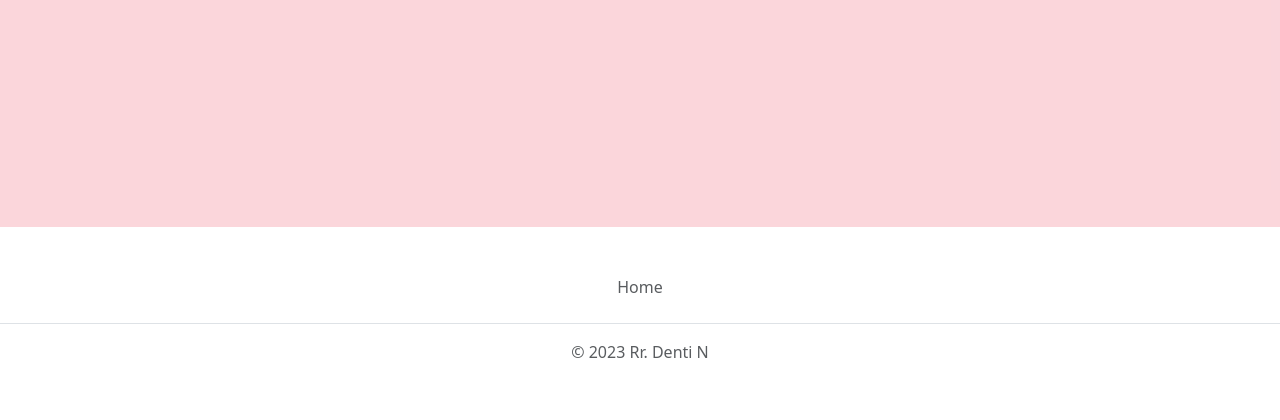
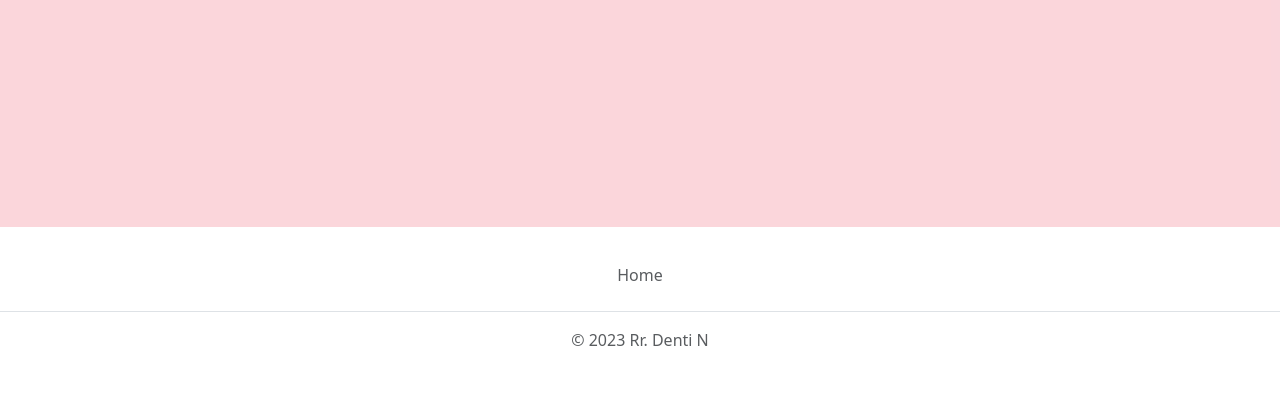
Before and after one commit to rrdentin/Vocabulary-Notebook, a Flask app: template templates/detail.html in a window 1280 px wide. Shown: the part 573-993 px from the top of the page. After the commit the page ends 919 px from the top, so only its background shows below. Run offline with Flask 3, Linux system fonts and the light colour scheme; the template is opened without the code that fills it, so the values that code supplies are empty.

Commit message:
Update detail.html

```diff
--- a/templates/detail.html
+++ b/templates/detail.html
@@ -278,9 +278,9 @@
 {% endif %}
 
     </div>
-    <footer class="py-3 my-4">
+    <footer class="py-1 my-4">
         <ul class="nav justify-content-center border-bottom pb-3 mb-3">
-            <li class="nav-item"><a href="/" class="nav-link px-2 text-body-secondary">Home</a>
+            <li class="nav-item"><a href="/" class="nav-link px-1 text-body-secondary">Home</a>
             </li>
 
         </ul>
```
